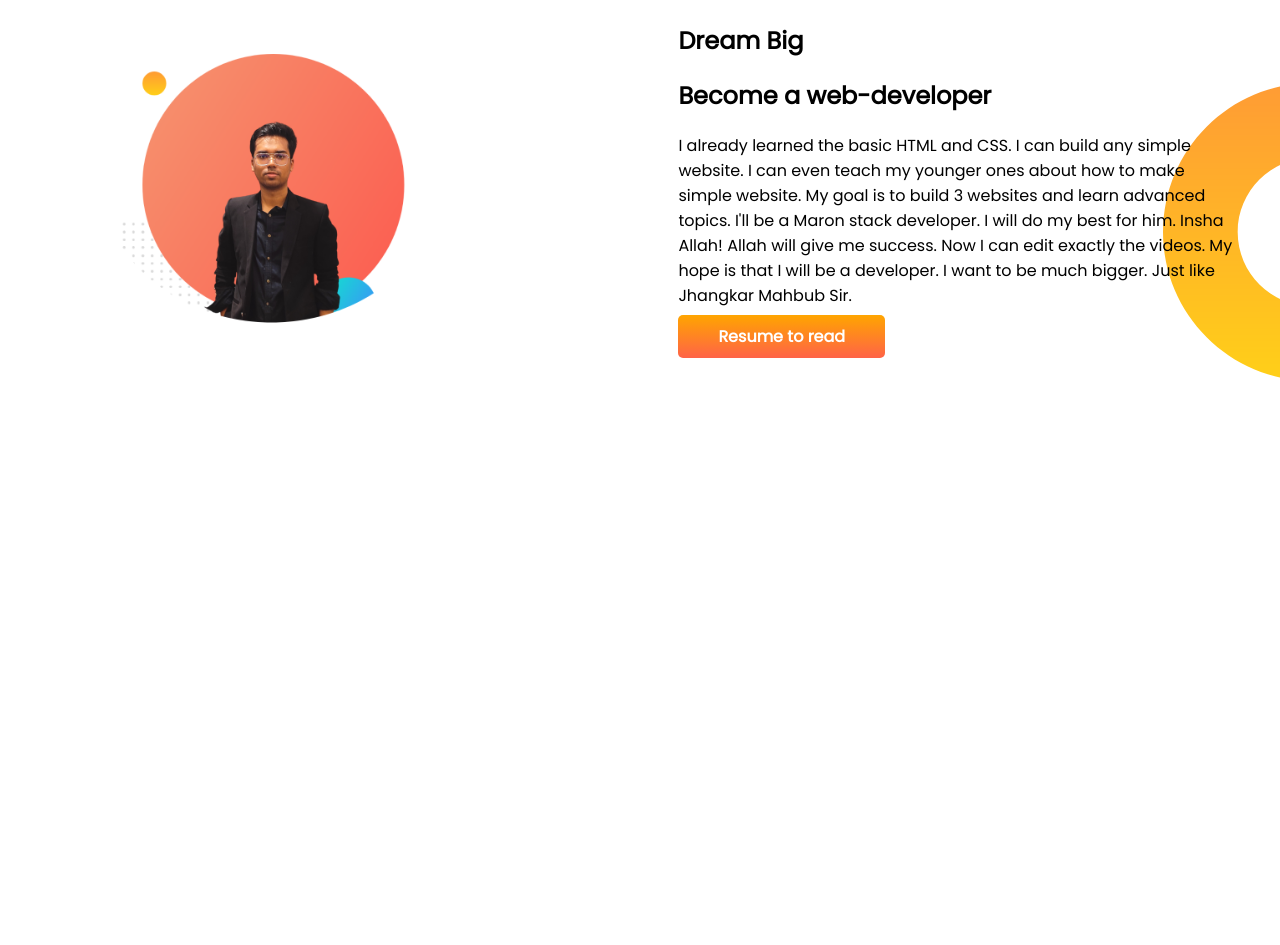
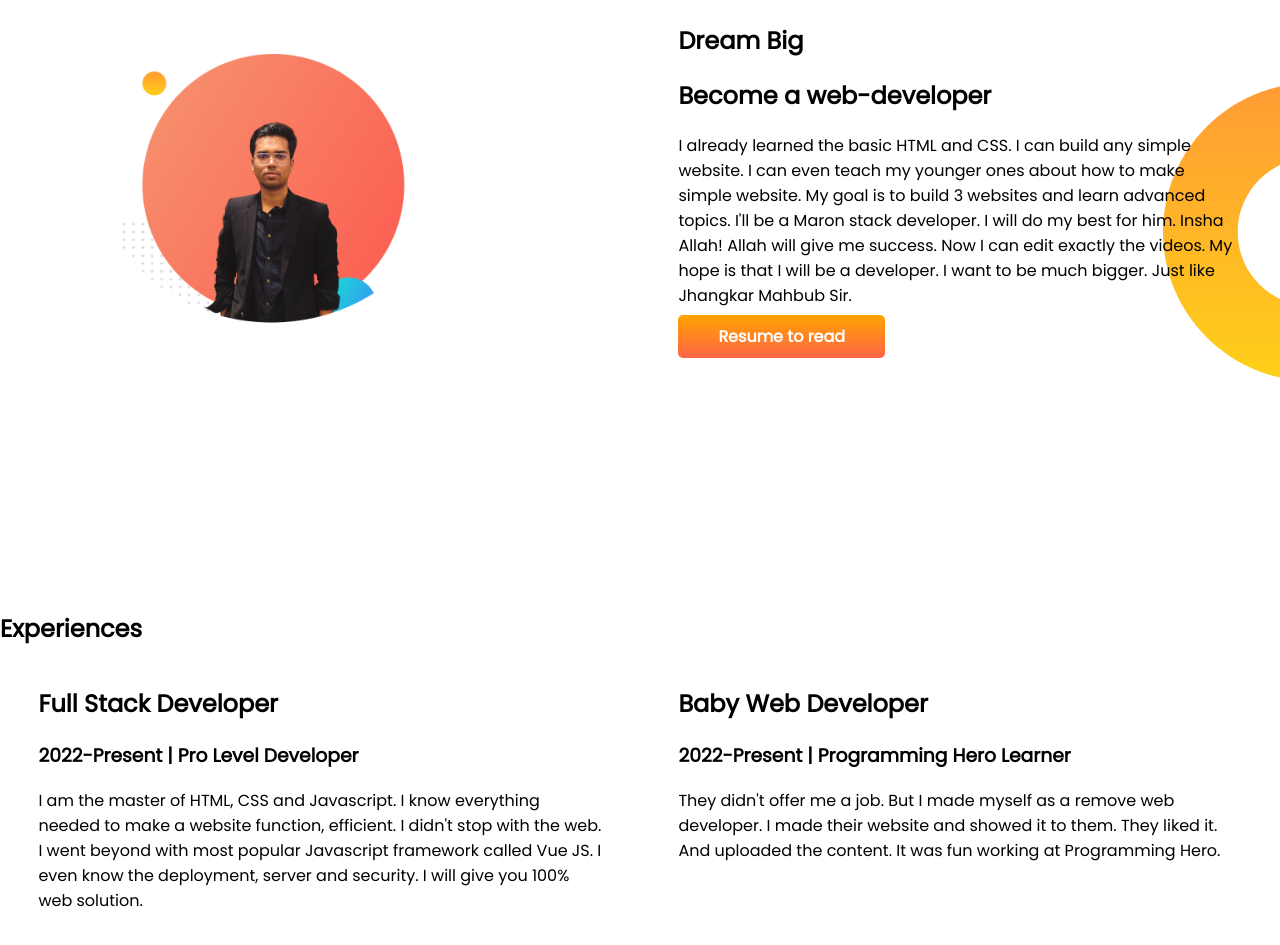
Before and after one commit to ImtiazAhmed01/developer-portfolio, a plain HTML site: page index.html in a window 1280 px wide. Shown: the part 601-1546 px from the top of the page. Before the commit the page ends 1212 px from the top, so only its background shows below. Drawn offline with Linux system fonts and the light colour scheme.

Commit message:
experiences added

```diff
--- a/index.html
+++ b/index.html
@@ -13,7 +13,7 @@
 </head>
 
 <body>
-    <section class="banner">
+    <section class="banner flexible_container">
         <div class="half-width">
             <h1>Welcome to</h1>
             <h1><span class="orange">Imtiaz Ahmed</span> world!</h1>
@@ -31,7 +31,7 @@
             <img src="images/developer-porfolio-pic-1.png" alt="">
         </div>
     </section>
-    <section class="dream-big">
+    <section class="dream-big flexible_container">
         <div class="half-width">
             <img src="images/developer-portfolio-pic-2.1.png" alt="">
         </div>
@@ -47,6 +47,27 @@
             <a Class="link_button" target="_blank" href="">Resume to read</a>
         </div>
     </section>
+    <section class="experience-area">
+        <h1>Experiences</h1>
+        <div class="flexible_container">
+            <div class="half-width">
+                <h1>Full Stack Developer</h1>
+                <h3>2022-Present | Pro Level Developer</h3>
+                <p>I am the master of HTML, CSS and Javascript. I know everything needed to make a website function,
+                    efficient. I didn't stop with the web. I went beyond with most popular Javascript framework called
+                    Vue
+                    JS. I even know the deployment, server and security. I will give you 100% web solution.</p>
+            </div>
+            <div class="half-width">
+                <h1>Baby Web Developer</h1>
+                <h3>2022-Present | Programming Hero Learner
+                </h3>
+                <p>They didn't offer me a job. But I made myself as a remove web developer. I made their website and
+                    showed
+                    it to them. They liked it. And uploaded the content. It was fun working at Programming Hero.</p>
+            </div>
+        </div>
+    </section>
 
 
 </body>
--- a/style.css
+++ b/style.css
@@ -11,7 +11,7 @@ h1 {
     color: orangered
 }
 
-section {
+.flexible_container {
     display: flex;
     margin-bottom: 150px;
 }
```
